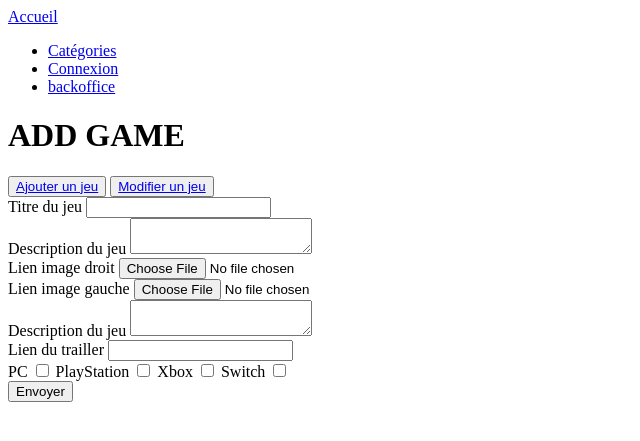
After one commit to JonathanACS/projet_catalogue, a PHP site: page /backoffice/backend_game_add.php in a window 1280 px wide. The commit adds this page. Shown: the top 441 px of the page, without its empty margins (0-640 px from the left). Run offline with PHP 8.4, Linux system fonts and the light colour scheme.

Commit message:
add backoffice

```diff
--- /dev/null
+++ b/src/backoffice/backend_game_add.php
@@ -0,0 +1,153 @@
+<?php
+// Lancement de la session
+session_start();
+
+// Connexion à la BDD
+require_once("../include/connect.php");
+
+// Fonction pour générer une chaîne de caractères aléatoire
+function generateRandomString($length = 20) {
+    $characters = '0123456789abcdefghijklmnopqrstuvwxyzABCDEFGHIJKLMNOPQRSTUVWXYZ';
+    $charactersLength = strlen($characters);
+    $randomString = '';
+    for ($i = 0; $i < $length; $i++) {
+        $randomString .= $characters[rand(0, $charactersLength - 1)];
+    }
+    return $randomString;
+}
+
+// Vérification si le formulaire est rempli
+if ($_POST) {
+    if (isset($_POST["title_game"]) && !empty($_POST["title_game"])
+        && isset($_POST["text_game"]) && !empty($_POST["text_game"])
+        && isset($_FILES["picture_right"]) && $_FILES["picture_right"]["error"] == 0
+        && isset($_FILES["picture_left"]) && $_FILES["picture_left"]["error"] == 0
+        && isset($_POST["desc_game"]) && !empty($_POST["desc_game"])
+        && isset($_POST["trailler"]) && !empty($_POST["trailler"])) {
+
+        // Nettoyage des données avant de les envoyer
+        $title_game = strip_tags($_POST["title_game"]);
+        $text_game = strip_tags($_POST["text_game"]);
+        $desc_game = strip_tags($_POST["desc_game"]);
+        $trailler = strip_tags($_POST["trailler"]);
+        $pc = isset($_POST["pc"]) ? 1 : 0;
+        $playstation = isset($_POST["playstation"]) ? 1 : 0;
+        $xbox = isset($_POST["xbox"]) ? 1 : 0;
+        $switch = isset($_POST["switch"]) ? 1 : 0;
+
+        // Gestion des images
+        $uploadDir = '../img/jeu/';
+        $allowedTypes = array('jpg', 'jpeg', 'png', 'gif');
+
+        // Gestion de picture_right
+        $imageFileType = strtolower(pathinfo($_FILES['picture_right']['name'], PATHINFO_EXTENSION));
+        if (in_array($imageFileType, $allowedTypes)) {
+            $newFileNameRight = generateRandomString(20) . '.' . $imageFileType;
+            $picture_right = $uploadDir . $newFileNameRight;
+            move_uploaded_file($_FILES['picture_right']['tmp_name'], $picture_right);
+        } else {
+            $_SESSION["message"] = "Format de l'image droite non autorisé.";
+            header("Location: ../backend/backend_game_add.php");
+            exit;
+        }
+
+        // Gestion de picture_left
+        $imageFileType = strtolower(pathinfo($_FILES['picture_left']['name'], PATHINFO_EXTENSION));
+        if (in_array($imageFileType, $allowedTypes)) {
+            $newFileNameLeft = generateRandomString(20) . '.' . $imageFileType;
+            $picture_left = $uploadDir . $newFileNameLeft;
+            move_uploaded_file($_FILES['picture_left']['tmp_name'], $picture_left);
+        } else {
+            $_SESSION["message"] = "Format de l'image gauche non autorisé.";
+            header("Location: ../backend/backend_game_add.php");
+            exit;
+        }
+
+        // Préparation de la requête pour envoyer les informations dans la base de données
+        $sql = "INSERT INTO `jeux` (`title_game`, `text_game`, `picture_right`, `picture_left`, `desc_game`, `trailler`, `pc`,
+        `playstation`, `xbox`, `switch`) VALUES (:title_game, :text_game, :picture_right, :picture_left, :desc_game, :trailler,
+        :pc, :playstation, :xbox, :switch)";
+
+        // Préparation de la requête
+        $query = $db->prepare($sql);
+
+        // Attribution des valeurs
+        $query->bindValue(':title_game', $title_game, PDO::PARAM_STR);
+        $query->bindValue(':text_game', $text_game, PDO::PARAM_STR);
+        $query->bindValue(':picture_right', $picture_right, PDO::PARAM_STR);
+        $query->bindValue(':picture_left', $picture_left, PDO::PARAM_STR);
+        $query->bindValue(':desc_game', $desc_game, PDO::PARAM_STR);
+        $query->bindValue(':trailler', $trailler, PDO::PARAM_STR);
+        $query->bindValue(':pc', $pc, PDO::PARAM_INT);
+        $query->bindValue(':playstation', $playstation, PDO::PARAM_INT);
+        $query->bindValue(':xbox', $xbox, PDO::PARAM_INT);
+        $query->bindValue(':switch', $switch, PDO::PARAM_INT);
+
+        // Exécution de la requête
+        if ($query->execute()) {
+            // Message à afficher
+            $_SESSION["message"] = "Jeu ajouté";
+            // Redirection vers la page stage.php
+            header("Location: ../backend/backend_game_list.php");
+            exit;
+        }
+    }
+}
+?>
+
+<!DOCTYPE html>
+<html lang="fr">
+
+<head>
+    <meta charset="UTF-8">
+    <meta name="viewport" content="width=device-width, initial-scale=1.0">
+    <title>Backoffice ajouter un jeu</title>
+</head>
+
+<body>
+    <?php include_once("../include/navbar.php")?>
+
+    <h1>ADD GAME</h1>
+    <button><a href="backend_game_add.php">Ajouter un jeu</a></button>
+    <button><a href="backend_game_modif.php">Modifier un jeu</a></button>
+
+    <form method="post" enctype="multipart/form-data">
+        <div>
+            <label for="title_game">Titre du jeu</label>
+            <input type="text" id="title_game" name="title_game" required>
+        </div>
+        <div>
+            <label for="text_game">Description du jeu</label>
+            <textarea id="text_game" name="text_game" required></textarea>
+        </div>
+        <div>
+            <label for="picture_right">Lien image droit</label>
+            <input type="file" id="picture_right" name="picture_right" required>
+        </div>
+        <div>
+            <label for="picture_left">Lien image gauche</label>
+            <input type="file" id="picture_left" name="picture_left" required>
+        </div>
+        <div>
+            <label for="desc_game">Description du jeu</label>
+            <textarea id="desc_game" name="desc_game" required></textarea>
+        </div>
+        <div>
+            <label for="trailler">Lien du trailler</label>
+            <input type="text" id="trailler" name="trailler" required>
+        </div>
+        <div>
+            <label for="pc">PC</label>
+            <input type="checkbox" id="pc" name="pc">
+            <label for="playstation">PlayStation</label>
+            <input type="checkbox" id="playstation" name="playstation">
+            <label for="xbox">Xbox</label>
+            <input type="checkbox" id="xbox" name="xbox">
+            <label for="switch">Switch</label>
+            <input type="checkbox" id="switch" name="switch">
+        </div>
+        <button>Envoyer</button>
+    </form>
+</body>
+
+</html>
--- a/src/include/navbar.php
+++ b/src/include/navbar.php
@@ -7,6 +7,7 @@
             <ul>
                 <li><a href="#">Catégories</a></li>
                 <li><a href="login.php">Connexion</a></li>
+                <li><a href="../backend/backend_game_list.php">backoffice</a></li>
             </ul>
         </nav>
 
```
Also changed, not shown: src/backoffice/backend_game_list.php (added, +56 -0 lines), src/backoffice/backend_game_modif.php (added, +17 -0 lines), src/backoffice/backend_game_delete.php (added).
